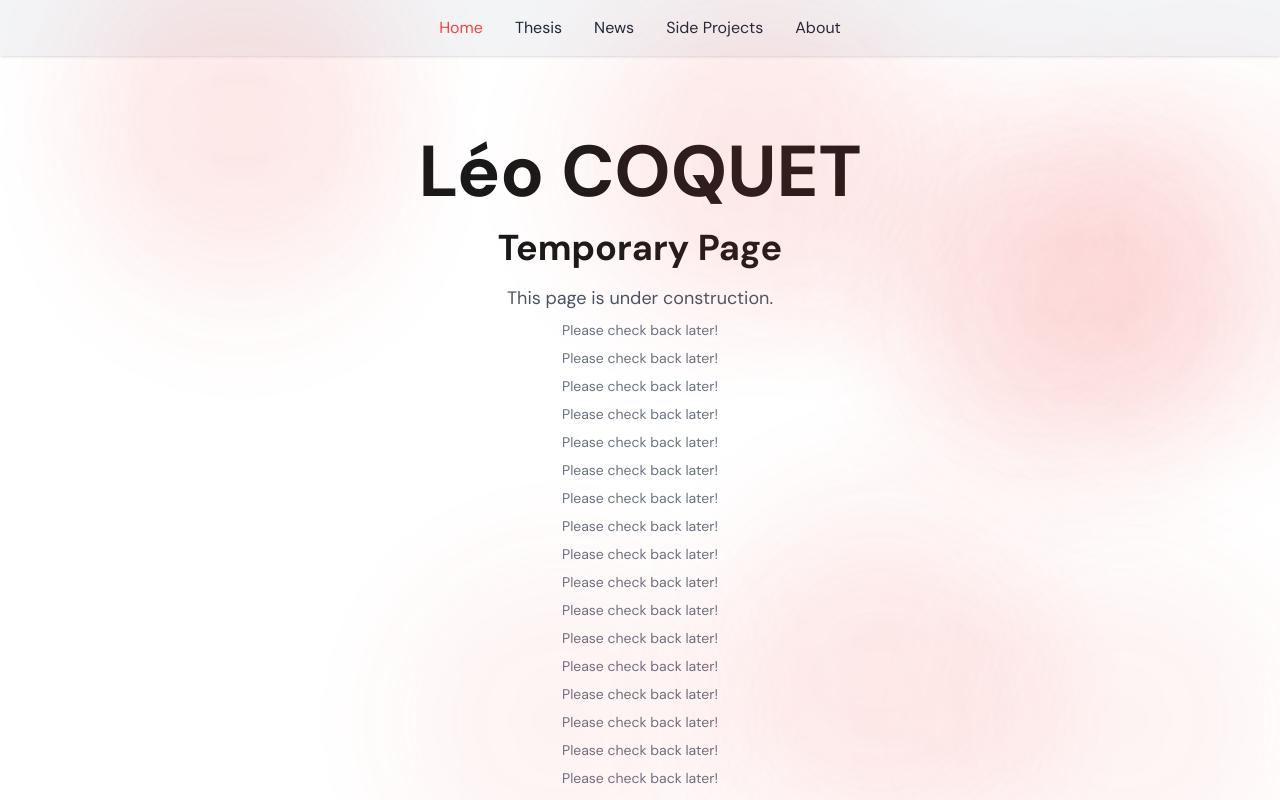
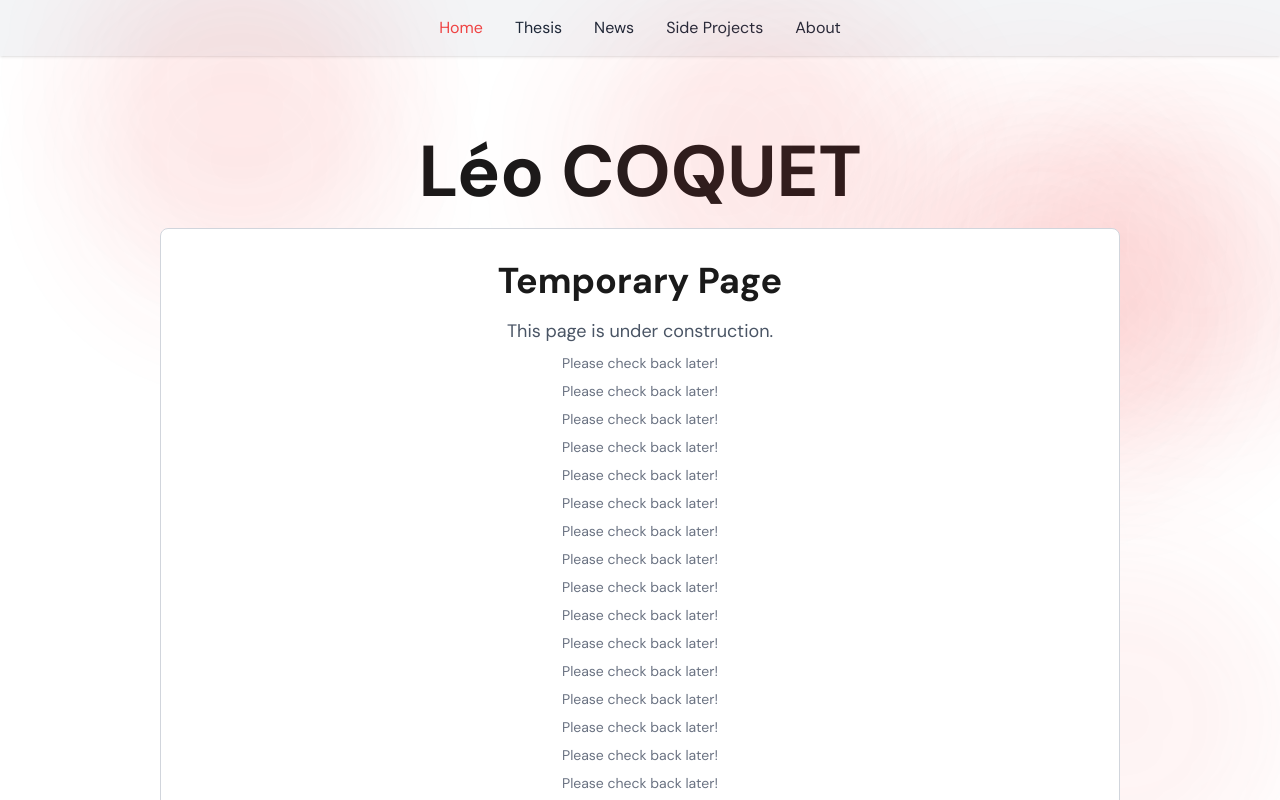
Before and after one commit to LCoquet/personal_website, a Next.js app: page / in a window 1280 px wide. Shown: the top 800 px of the page. Built offline with nearby package versions, Linux system fonts and the light colour scheme.

Commit message:
Added main container component

```diff
--- /dev/null
+++ b/app/components/MainContainer.tsx
@@ -0,0 +1,13 @@
+'use client';
+
+type MainContainerProps = {
+    children: React.ReactNode;
+}
+
+export default function MainContainer({children}: MainContainerProps ) {
+    return (
+        <div className="w-3/4 mx-auto bg-white border border-gray-300 rounded-lg p-8 text-center relative z-10">
+            {children}
+        </div>
+    );
+}
--- a/app/layout.tsx
+++ b/app/layout.tsx
@@ -45,7 +45,7 @@ export default function RootLayout({ children }: { children: React.ReactNode })
         <NoiseBackground/>
         {/* Main content */}
         <Header />
-        <div className="flex items-center justify-center">
+        <div className="mx-auto items-center justify-center w-full">
           {children}
         </div>
         {/* Footer */}
--- a/app/page.tsx
+++ b/app/page.tsx
@@ -1,13 +1,15 @@
 'use client';
 
 //imports
-import Header from "./components/Header";
 import TempFiller from "./components/TempFiller";
+import MainContainer from "./components/MainContainer";
 
 export default function Home() {
   return (
     <div>
+      <MainContainer>
       <TempFiller />
+      </MainContainer>
     </div>
   );
 }
```
